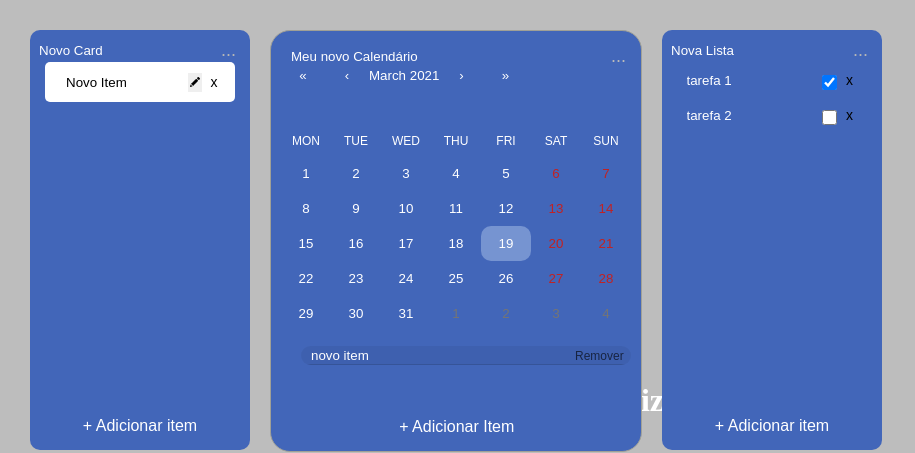
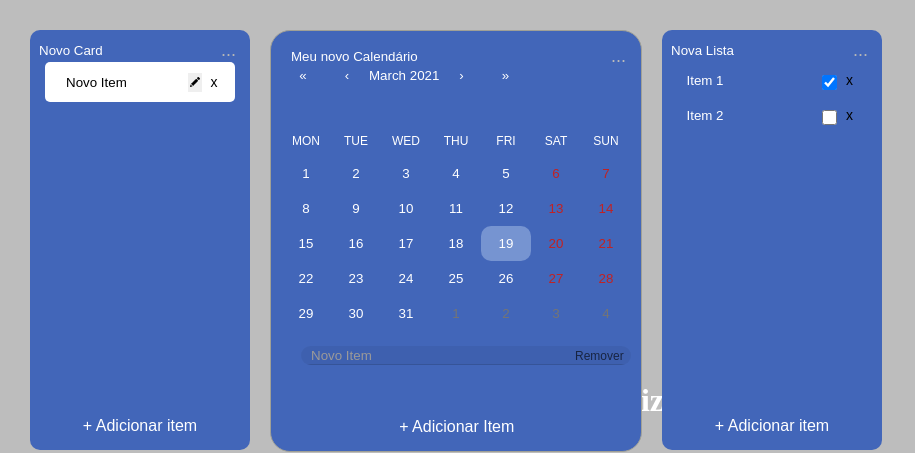
Before and after one commit to patrick095/Organizer, a React (Create React App) app: page / in a window 1280 px wide. Both pictures are taken after a click on the button "+ Adicionar Item". Shown: the top 453 px of the page, without its empty margins (0-915 px from the left). Built offline with nearby package versions, Linux system fonts and the light colour scheme.

Commit message:
bug fix: - use AllObjects useState only in index - remover options on select - other optimizations

```diff
--- a/src/components/PageDefault/components/createNew/styles.css
+++ b/src/components/PageDefault/components/createNew/styles.css
@@ -54,7 +54,7 @@
 }
 .newCard form button {
     position: absolute;
-    bottom: 0;
+    bottom: 10px;
     padding: 10px;
     border-radius: 10px;
     border: none;
--- a/src/pages/index/components/calendarM/index.js
+++ b/src/pages/index/components/calendarM/index.js
@@ -2,10 +2,9 @@
 import Calendar from 'react-calendar';
 
 function CalendarM(props){
-    const {obj, index, receivedAllObjects, setAllObjects2} = props
-
-    const [allObjects, setAllObjects] = useState(receivedAllObjects)
-    const [buttonOption, setButtonOption] = useState(defaultButtonOptionsValue(receivedAllObjects))
+    const {obj2, index, allObjects, setAllObjects} = props
+    const [obj, setObj] = useState(obj2)
+    const [buttonOption, setButtonOption] = useState(defaultButtonOptionsValue(allObjects))
     const [valueCalendar, onChangeCalendar] = useState(new Date());
 
     function defaultButtonOptionsValue(array){
@@ -28,8 +27,8 @@
                 if (obj.date === valueCalendar.toISOString().slice(0, 10)) {
                     return (
                         <div className="dayItem" key={"dayItem"+ii}>
-                        <input value={obj.title}  onChange={(e)=>handleChangeSubTitle(e, index, ii)} />
-                        <button className="deleteButton" onClick={()=>deleteSubItem(index,ii)}> Remover </button>
+                        <input value={obj.title} placeholder="Novo Item" onChange={(e)=>handleChangeSubTitle(e,ii)} />
+                        <button className="deleteButton" onClick={()=>deleteSubItem(ii)}> Remover </button>
                         </div>
                     )
                 }
@@ -41,18 +40,18 @@
     }
     function addSubItemCalendar(date){
         let shortDate = date.toISOString().slice(0, 10)
-        obj.body.push({title:'novo item', date: shortDate})
+        obj.body.push({title:'', date: shortDate})
         setAllObjects([...allObjects])
     }
     function removeCard(index){
         allObjects.splice(index, 1)
         buttonOption[index] = ""
-        setAllObjects2([...allObjects])
+        setAllObjects([...allObjects])
         setButtonOption([...buttonOption])
     }
     function changeTitle(title){
         obj.title = title
-        setAllObjects([...allObjects])
+        setObj({...obj})
     }
     function handlebuttonOption(index){
         if (buttonOption[index] === '') {
@@ -70,13 +69,12 @@
     }
     function handleChangeSubTitle(e, index2){
         obj.body[index2].title = e.target.value
-        setAllObjects([...allObjects])
+        setObj({...obj})
     }
-    ///fazer aqui como vão ser salvos os itens no calendário
         return (
             <div className="calendar">
                 <div className="calendarHeader">
-                <input type="text" value={obj.title} onChange={(e)=>changeTitle(e.target.value)}/>
+                <input type="text" placeholder="Título"  value={obj.title} onChange={(e)=>changeTitle(e.target.value)}/>
                 <button onClick={() => handlebuttonOption(index)} className="cardOptionsButton">...</button>
                 <div className={'cardOptions '+ buttonOption[index]}>
                         <button onClick={()=> removeCard(index)}>Apagar</button>
@@ -85,7 +83,6 @@
             <Calendar
                 onChange={onChangeCalendar}
                 value={valueCalendar}
-                //formatLongDate={( 'dd MMM YYYY')}
             />
             <div className="dayItens">
                 {bodyToShow || <div className="dayItem" key="Nada"><span>Nada salvo hoje</span></div>}
--- a/src/pages/index/components/card/index.js
+++ b/src/pages/index/components/card/index.js
@@ -1,11 +1,11 @@
-import React, {useState} from 'react';
+import React, {useEffect, useState} from 'react';
 
 import editButton from '../../../../assets/buttons/edit.png';
 
  function Card(props){
-     const {obj, i, receivedAllObjects, setAllObjects2} = props
-    const [allObjects, setAllObjects] = useState(receivedAllObjects)
-    const [buttonOption, setButtonOption] = useState(defaultButtonOptionsValue(receivedAllObjects))
+     const {obj2, i, allObjects, setAllObjects} = props
+     const [obj, setObj] = useState(obj2)
+    const [buttonOption, setButtonOption] = useState(defaultButtonOptionsValue(allObjects))
     const [subItemActive,setSubItemActive ] = useState(defaultSubItemValue())
 
     function defaultSubItemValue(){
@@ -13,13 +13,28 @@
         allObjects.map((obj, i) =>{
             array.push([])
             obj.body.map((o) =>{
-                array[i].push([])
+                array[i].push('')
                 return array
             })
             return array
         })
         return array
     }
+
+    //mantém a opção dos botôes sempre atualizadas ao criar ou apagar itens
+    function updateSubItemActive(){
+        let array = []
+        allObjects.map((obj, i) =>{
+            array.push([])
+            obj.body.map((o) =>{
+                array[i].push('')
+                return array
+            })
+            return array
+        })
+        setSubItemActive(array)
+    }
+
     function defaultButtonOptionsValue(array){
         let newArray = []
         array.map(()=>{
@@ -31,13 +46,15 @@
     function removeCard(index){
         allObjects.splice(index, 1)
         buttonOption[index] = ""
-        setAllObjects2([...allObjects])
+        setAllObjects([...allObjects])
         setButtonOption([...buttonOption])
     }
+
     function changeTitle(index, title){
-       allObjects[index].title = title
-        setAllObjects([...allObjects])
+        obj.title = title
+        setObj({...obj})
     }
+
     function handlebuttonOption(index){
         if (buttonOption[index] === '') {
             buttonOption[index] = "active"
@@ -48,6 +65,7 @@
             setButtonOption([...buttonOption])
         }
     }
+
     function buttonSubItem(index1, index2){
         if (subItemActive[index1][index2] === '') {
             subItemActive[index1][index2] = "active"
@@ -58,26 +76,33 @@
             setSubItemActive([...subItemActive])
         }
     }
+
     function deleteSubItem(index1, index2){
         obj.body.splice(index2, 1)
-        setAllObjects([...allObjects])
+        setObj({...obj})
+        updateSubItemActive()
     }
+
     function addSubItem(index1){
-        obj.body.push({title:'novo item', body:''})
-        setAllObjects([...allObjects])
+        obj.body.push({title:'', body:''})
+        setObj({...obj})
+        updateSubItemActive()
     }
+
     function handleChangeSubTitle(e, index1, index2){
         obj.body[index2].title = e.target.value
-        setAllObjects([...allObjects])
+        setObj({...obj})
     }
+
     function handleChangeSubText(e, index1, index2){
         obj.body[index2].body = e.target.value
-        setAllObjects([...allObjects])
+        setObj({...obj})
     }
+
     return (
         <div className="card" key={"card"+i}>
             <div className="cardTitle">
-            <input type="text" value={obj.title} onChange={(e) => changeTitle(i, e.target.value)}/>
+            <input type="text" value={obj.title} placeholder="Título"  onChange={(e) => changeTitle(i, e.target.value)}/>
             <button onClick={() => handlebuttonOption(i)} className="cardOptionsButton">...</button>
             <div className={'cardOptions '+ buttonOption[i]}>
                     <button onClick={()=> removeCard(i)}>Apagar</button>
@@ -88,7 +113,7 @@
                     return (
                         <div className="subItem" key={" - "+ii}>
                             <div>
-                                <input type="text" value={subObj.title} onChange={(e)=>{handleChangeSubTitle(e,i,ii)}} />
+                                <input type="text" placeholder="Novo Item"  value={subObj.title} onChange={(e)=>{handleChangeSubTitle(e,i,ii)}} />
                                 <button onClick={() => buttonSubItem(i,ii)}><img src={editButton} alt="editButton" className='editButton' /></button>
                                 <button className="deleteButton" onClick={()=>deleteSubItem(i,ii)}> x </button>
                             </div>
--- a/src/pages/index/components/index.js
+++ b/src/pages/index/components/index.js
@@ -8,11 +8,11 @@
 import List from './list';
 
 function DraggableDiv(props) {
-    // -------------------
-      const [state, setState] = useState({ quotes: props.allObjects });
+    const [allObjects, setAllObjects] = props.children
+      const [state, setState] = useState({ quotes: allObjects });
       useEffect(()=>{
-        setState({ quotes: props.allObjects })
-      },[props.allObjects])
+        setState({ quotes: allObjects })
+      },[allObjects])
 
       const grid = 8;
       const reorder = (list, startIndex, endIndex) => {
@@ -30,79 +30,66 @@
         margin: 10px;
         margin-bottom: ${grid}px;
       `;
+      //Verifica o tipo de Item
+      function typeToShow(quote, index){
+        if (quote.type === "card") {
+            return (
+                <Card
+                obj2={quote}
+                i={index}
+                allObjects={allObjects}
+                setAllObjects={setAllObjects}
+                />)
+        }
+        else if (quote.type === "calendarM") {
+            return (
+                <CalendarM
+                obj2={quote}
+                index={index}
+                allObjects={allObjects}
+                setAllObjects={setAllObjects}
+                />)
+        }
+        else if (quote.type === "list") {
+            return (
+                <List
+                obj2={quote}
+                i={index}
+                allObjects={allObjects}
+                setAllObjects={setAllObjects}
+                />)
+        }
+        else {
+            return (
+                <Card
+                obj={quote}
+                i={index}
+                receivedAllObjects={allObjects}
+                setAllObjects2={setAllObjects}
+                />)
+        }
+      }
 
       function Quote({ quote, index }) {
-        function typeToShow(provided){
-            if (quote.type === "card") {
-                return (<QuoteItem
+        return (
+          <Draggable draggableId={"id"+index} index={index}>
+            {provided => (
+            <QuoteItem
                     key={"card"+index}
                     ref={provided.innerRef}
                     {...provided.draggableProps}
                     {...provided.dragHandleProps}
                 >
-                    <Card
-                    obj={quote}
-                    i={index}
-                    receivedAllObjects={props.allObjects}
-                    setAllObjects2={props.setAllObjects}
-                    />
-                </QuoteItem>)
-            }
-            else if (quote.type === "calendarM") {
-                return (<QuoteItem
-                  key={"calendarM"+index}
-                    ref={provided.innerRef}
-                    {...provided.draggableProps}
-                    {...provided.dragHandleProps}
-                >
-                    <CalendarM
-                    obj={quote}
-                    index={index}
-                    receivedAllObjects={props.allObjects}
-                    setAllObjects2={props.setAllObjects}
-                    />
-                </QuoteItem>)
-            }
-            else if (quote.type === "list") {
-                return (<QuoteItem
-                  key={"list"+index}
-                    ref={provided.innerRef}
-                    {...provided.draggableProps}
-                    {...provided.dragHandleProps}
-                >
-                    <List
-                    obj={quote}
-                    i={index}
-                    receivedAllObjects={props.allObjects}
-                    setAllObjects2={props.setAllObjects}
-                    />
-                </QuoteItem>)
-            }
-            else {
-                return (<QuoteItem
-                    ref={provided.innerRef}
-                    {...provided.draggableProps}
-                    {...provided.dragHandleProps}
-                >
-                    <Card
-                    obj={quote}
-                    i={index}
-                    receivedAllObjects={props.allObjects}
-                    setAllObjects2={props.setAllObjects}
-                    />
-                </QuoteItem>)
-            }
-        }
-        return (
-          <Draggable draggableId={quote.id} index={index}>
-            {provided => typeToShow(provided)}
+              {typeToShow(quote, index)}
+              </QuoteItem>
+              )}
           </Draggable>
         );
       }
 
       const QuoteList = React.memo(function QuoteList({ quotes }) {
         return quotes.map((quote, index) => (
-          <Quote quote={quote} index={index} key={quote.id} />
+          <Quote quote={quote} index={index} key={"id"+index} />
         ));
       });
 
@@ -124,8 +111,6 @@
           setState({ quotes });
         }
 
-
-    // ----------------
     return (
         <DragDropContext onDragEnd={onDragEnd}>
             <Droppable droppableId="list" direction="horizontal" style={{display:"flex"}}>
--- a/src/pages/index/components/list/index.js
+++ b/src/pages/index/components/list/index.js
@@ -2,9 +2,9 @@
 
 
 function List(props){
-    const {obj, i, receivedAllObjects, setAllObjects2} = props
-    const [allObjects, setAllObjects] = useState(receivedAllObjects)
-    const [buttonOption, setButtonOption] = useState(defaultButtonOptionsValue(receivedAllObjects))
+    const {obj2, i, allObjects, setAllObjects} = props
+     const [obj, setObj] = useState(obj2)
+    const [buttonOption, setButtonOption] = useState(defaultButtonOptionsValue(allObjects))
 
     function defaultButtonOptionsValue(array){
         let newArray = []
@@ -17,12 +17,12 @@
     function removeCard(index){
         allObjects.splice(index, 1)
         buttonOption[index] = ""
-        setAllObjects2([...allObjects])
+        setAllObjects([...allObjects])
         setButtonOption([...buttonOption])
     }
     function changeTitle(index, title){
         obj.title = title
-        setAllObjects([...allObjects])
+        setObj({...obj})
     }
     function handlebuttonOption(index){
         if (buttonOption[index] === '') {
@@ -36,25 +36,25 @@
     }
     function handleCheckBox(index1, index2){
             obj.body[index2].checked = !obj.body[index2].checked
-            setAllObjects([...allObjects])
+            setObj({...obj})
 
     }
     function deleteSubItem(index1, index2){
         obj.body.splice(index2, 1)
-        setAllObjects([...allObjects])
+        setObj({...obj})
     }
     function addSubItem(index1){
-        obj.body.push({title:'novo item', body:''})
-        setAllObjects([...allObjects])
+        obj.body.push({title:'', body:''})
+        setObj({...obj})
     }
     function handleChangeSubTitle(e, index1, index2){
         obj.body[index2].title = e.target.value
-        setAllObjects([...allObjects])
+        setObj({...obj})
     }
     return (
         <div className="card" key={"list"+i}>
             <div className="cardTitle">
-            <input type="text" value={obj.title} onChange={(e) => changeTitle(i, e.target.value)}/>
+            <input type="text" value={obj.title} placeholder="Título"  onChange={(e) => changeTitle(i, e.target.value)}/>
             <button onClick={() => handlebuttonOption(i)} className="cardOptionsButton">...</button>
             <div className={'cardOptions '+ buttonOption[i]}>
                     <button onClick={()=> removeCard(i)}>Apagar</button>
@@ -66,7 +66,7 @@
                         obj.body.map((objList, ii) =>{
                             return (
                                 <li className="listItem" key={" - "+ii}>
-                                        <input type="text" value={objList.title} onChange={(e)=>{handleChangeSubTitle(e,i,ii)}} />
+                                        <input type="text" placeholder="Novo Item" value={objList.title} onChange={(e)=>{handleChangeSubTitle(e,i,ii)}} />
                                         <input type="checkbox" checked={objList.checked} onChange={() => handleCheckBox(i,ii)} />
                                         <button className="deleteButton" onClick={()=>deleteSubItem(i,ii)}> x </button>
                                 </li>
```
Also changed, not shown: src/components/PageDefault/components/createNew/index.js (+10 -8 lines), src/pages/index/index.js (+2 -25 lines), src/pages/index/styles.css (+12 -1 lines).
